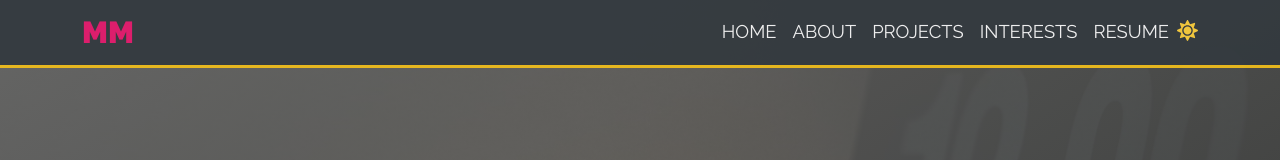
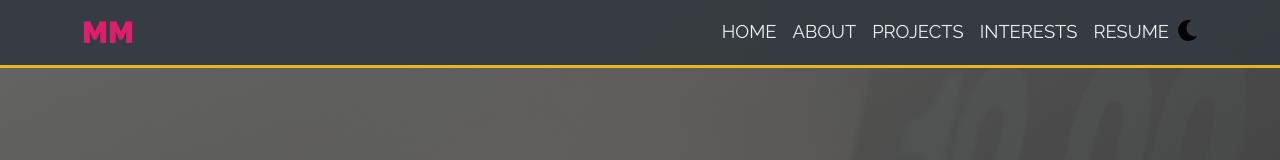
Before and after one commit to Matei87/Portfolio, a React (Create React App) app: page / in a window 1280 px wide. Shown: the top 160 px of the page. Built offline with nearby package versions, Linux system fonts and the light colour scheme.

Commit message:
inversed icons on theme

```diff
--- a/src/components/Navbar/Navbar.js
+++ b/src/components/Navbar/Navbar.js
@@ -91,7 +91,7 @@ const Navbar = () => {
                 {theme === 'light' ? (
                   <svg
                     stroke='currentColor'
-                    fill='#facd3d'
+                    fill='currentColor'
                     strokeWidth='0'
                     viewBox='0 0 512 512'
                     height='21px'
@@ -104,12 +104,12 @@ const Navbar = () => {
                         .setAttribute('data-theme', 'dark');
                     }}
                   >
-                    <path d='M256 160c-52.9 0-96 43.1-96 96s43.1 96 96 96 96-43.1 96-96-43.1-96-96-96zm246.4 80.5l-94.7-47.3 33.5-100.4c4.5-13.6-8.4-26.5-21.9-21.9l-100.4 33.5-47.4-94.8c-6.4-12.8-24.6-12.8-31 0l-47.3 94.7L92.7 70.8c-13.6-4.5-26.5 8.4-21.9 21.9l33.5 100.4-94.7 47.4c-12.8 6.4-12.8 24.6 0 31l94.7 47.3-33.5 100.5c-4.5 13.6 8.4 26.5 21.9 21.9l100.4-33.5 47.3 94.7c6.4 12.8 24.6 12.8 31 0l47.3-94.7 100.4 33.5c13.6 4.5 26.5-8.4 21.9-21.9l-33.5-100.4 94.7-47.3c13-6.5 13-24.7.2-31.1zm-155.9 106c-49.9 49.9-131.1 49.9-181 0-49.9-49.9-49.9-131.1 0-181 49.9-49.9 131.1-49.9 181 0 49.9 49.9 49.9 131.1 0 181z' />
+                    <path d='M283.211 512c78.962 0 151.079-35.925 198.857-94.792 7.068-8.708-.639-21.43-11.562-19.35-124.203 23.654-238.262-71.576-238.262-196.954 0-72.222 38.662-138.635 101.498-174.394 9.686-5.512 7.25-20.197-3.756-22.23A258.156 258.156 0 0 0 283.211 0c-141.309 0-256 114.511-256 256 0 141.309 114.511 256 256 256z' />
                   </svg>
                 ) : (
                   <svg
                     stroke='currentColor'
-                    fill='currentColor'
+                    fill='#facd3d'
                     strokeWidth='0'
                     viewBox='0 0 512 512'
                     height='21px'
@@ -122,7 +122,7 @@ const Navbar = () => {
                         .setAttribute('data-theme', 'light');
                     }}
                   >
-                    <path d='M283.211 512c78.962 0 151.079-35.925 198.857-94.792 7.068-8.708-.639-21.43-11.562-19.35-124.203 23.654-238.262-71.576-238.262-196.954 0-72.222 38.662-138.635 101.498-174.394 9.686-5.512 7.25-20.197-3.756-22.23A258.156 258.156 0 0 0 283.211 0c-141.309 0-256 114.511-256 256 0 141.309 114.511 256 256 256z' />
+                    <path d='M256 160c-52.9 0-96 43.1-96 96s43.1 96 96 96 96-43.1 96-96-43.1-96-96-96zm246.4 80.5l-94.7-47.3 33.5-100.4c4.5-13.6-8.4-26.5-21.9-21.9l-100.4 33.5-47.4-94.8c-6.4-12.8-24.6-12.8-31 0l-47.3 94.7L92.7 70.8c-13.6-4.5-26.5 8.4-21.9 21.9l33.5 100.4-94.7 47.4c-12.8 6.4-12.8 24.6 0 31l94.7 47.3-33.5 100.5c-4.5 13.6 8.4 26.5 21.9 21.9l100.4-33.5 47.3 94.7c6.4 12.8 24.6 12.8 31 0l47.3-94.7 100.4 33.5c13.6 4.5 26.5-8.4 21.9-21.9l-33.5-100.4 94.7-47.3c13-6.5 13-24.7.2-31.1zm-155.9 106c-49.9 49.9-131.1 49.9-181 0-49.9-49.9-49.9-131.1 0-181 49.9-49.9 131.1-49.9 181 0 49.9 49.9 49.9 131.1 0 181z' />
                   </svg>
                 )}
               </button>
```
